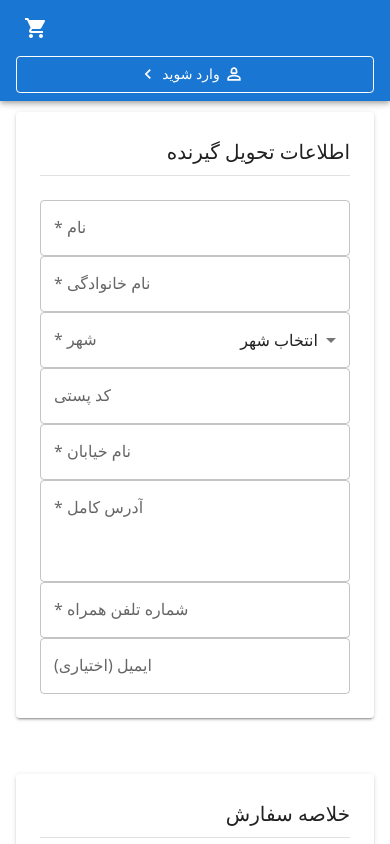
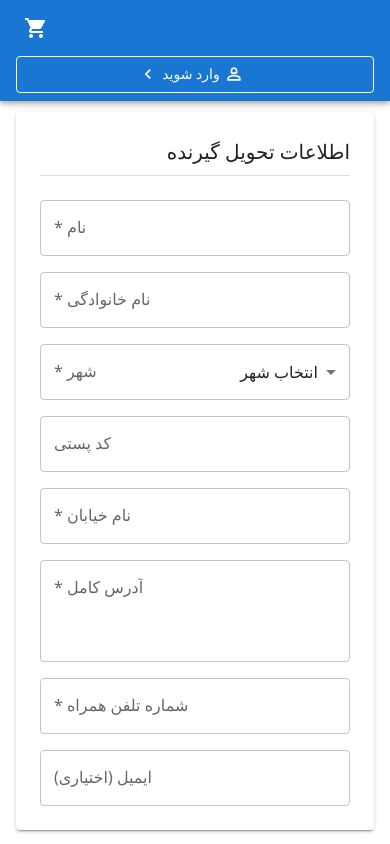
Before and after one commit to mehrdadj2005/WearLuxe, a Next.js app: page /cart/checkout in a window 390 px wide. Shown: the top 844 px of the page. Built offline with nearby package versions, Linux system fonts and the light colour scheme; data requests are answered from the project's data file; some icons are missing; what @mui/material-nextjs would draw is missing.

Commit message:
fix: refactor Checkout component layout to use Grid for better responsiveness

```diff
--- a/src/app/cart/checkout/page.tsx
+++ b/src/app/cart/checkout/page.tsx
@@ -80,8 +80,8 @@ function Checkout() {
             </Typography>
             <Divider sx={{ mb: 3 }} />
 
-
-            <Grid item xs={12} sm={6} >
+            <Grid container spacing={2} size={{ xs: 12 }}>
+                <Grid size={{ xs: 12, sm: 6 }}>
                     <TextField
                         fullWidth
                         label="نام *"
@@ -92,7 +92,7 @@ function Checkout() {
                         variant="outlined"
                     />
                 </Grid>
-            <Grid item xs={12} sm={6}>
+                <Grid size={{ xs: 12, sm: 6 }}>
                     <TextField
                         fullWidth
                         label="نام خانوادگی *"
@@ -105,7 +105,7 @@ function Checkout() {
                 </Grid>
 
                 {/* شهر */}
-            <Grid item xs={12} sm={6}>
+                <Grid size={{ xs: 12, sm: 6 }}>
                     <TextField
                         fullWidth
                         select
@@ -129,7 +129,7 @@ function Checkout() {
                 </Grid>
 
 
-            <Grid item xs={12} sm={6}>
+                <Grid size={{ xs: 12, sm: 6 }}>
                     <TextField
                         fullWidth
                         label="کد پستی"
@@ -143,7 +143,7 @@ function Checkout() {
                 </Grid>
 
 
-            <Grid item xs={12}>
+                <Grid size={{ xs: 12 }}>
                     <TextField
                         fullWidth
                         label="نام خیابان *"
@@ -157,7 +157,7 @@ function Checkout() {
                 </Grid>
 
 
-            <Grid item xs={12}>
+                <Grid size={{ xs: 12, sm: 6 }}>
                     <TextField
                         fullWidth
                         multiline
@@ -173,7 +173,7 @@ function Checkout() {
                 </Grid>
 
 
-            <Grid item xs={12} sm={6}>
+                <Grid size={{ xs: 12, sm: 6 }}>
                     <TextField
                         fullWidth
                         label="شماره تلفن همراه *"
@@ -187,7 +187,7 @@ function Checkout() {
                 </Grid>
 
 
-            <Grid item xs={12} sm={6}>
+                <Grid size={{ xs: 12, sm: 6 }}>
                     <TextField
                         fullWidth
                         label="ایمیل (اختیاری)"
@@ -200,6 +200,7 @@ function Checkout() {
                         placeholder="example@email.com"
                     />
                 </Grid>
+            </Grid>
         </Paper >
     );
 }
```
Lines whose indentation alone changed are shown as unchanged.
